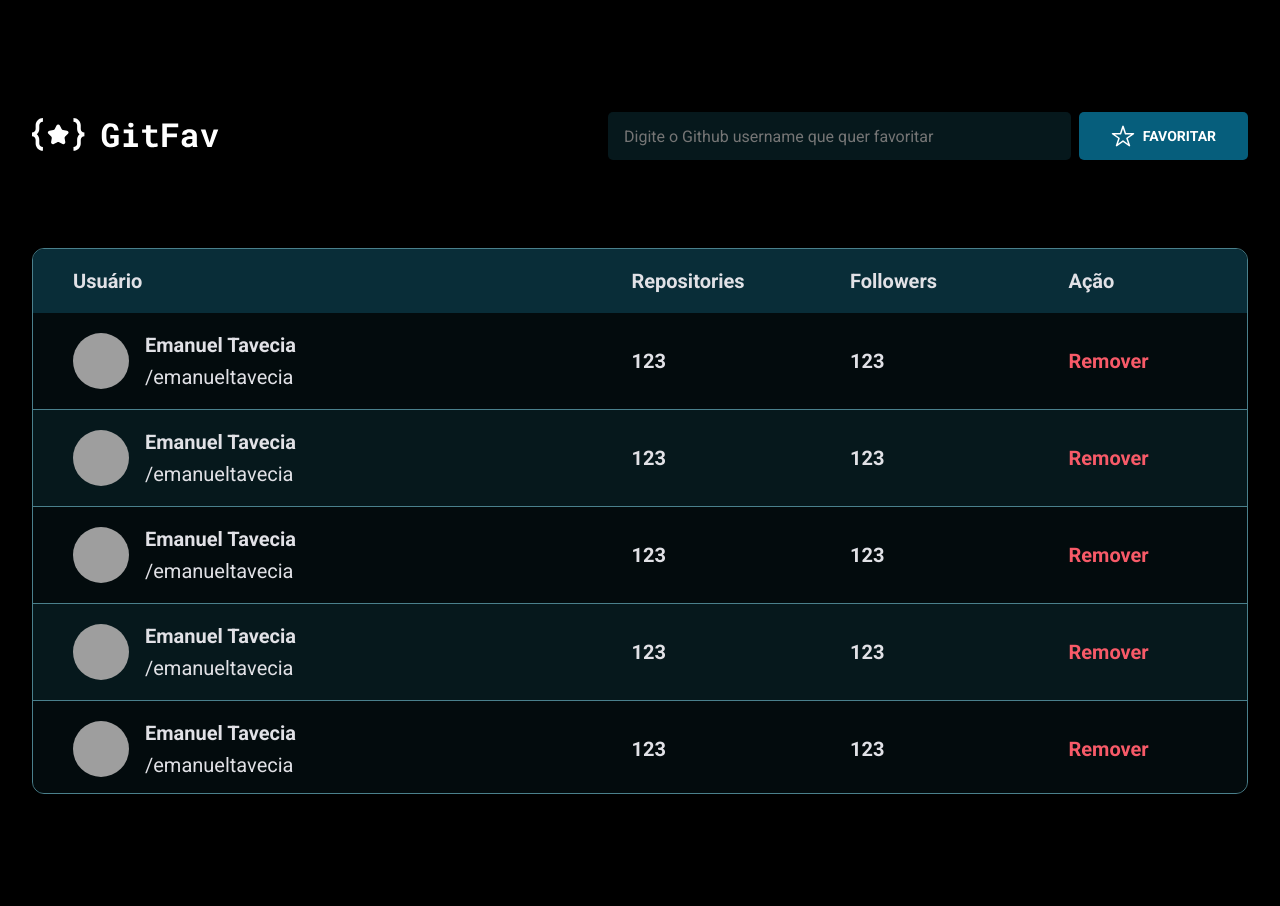
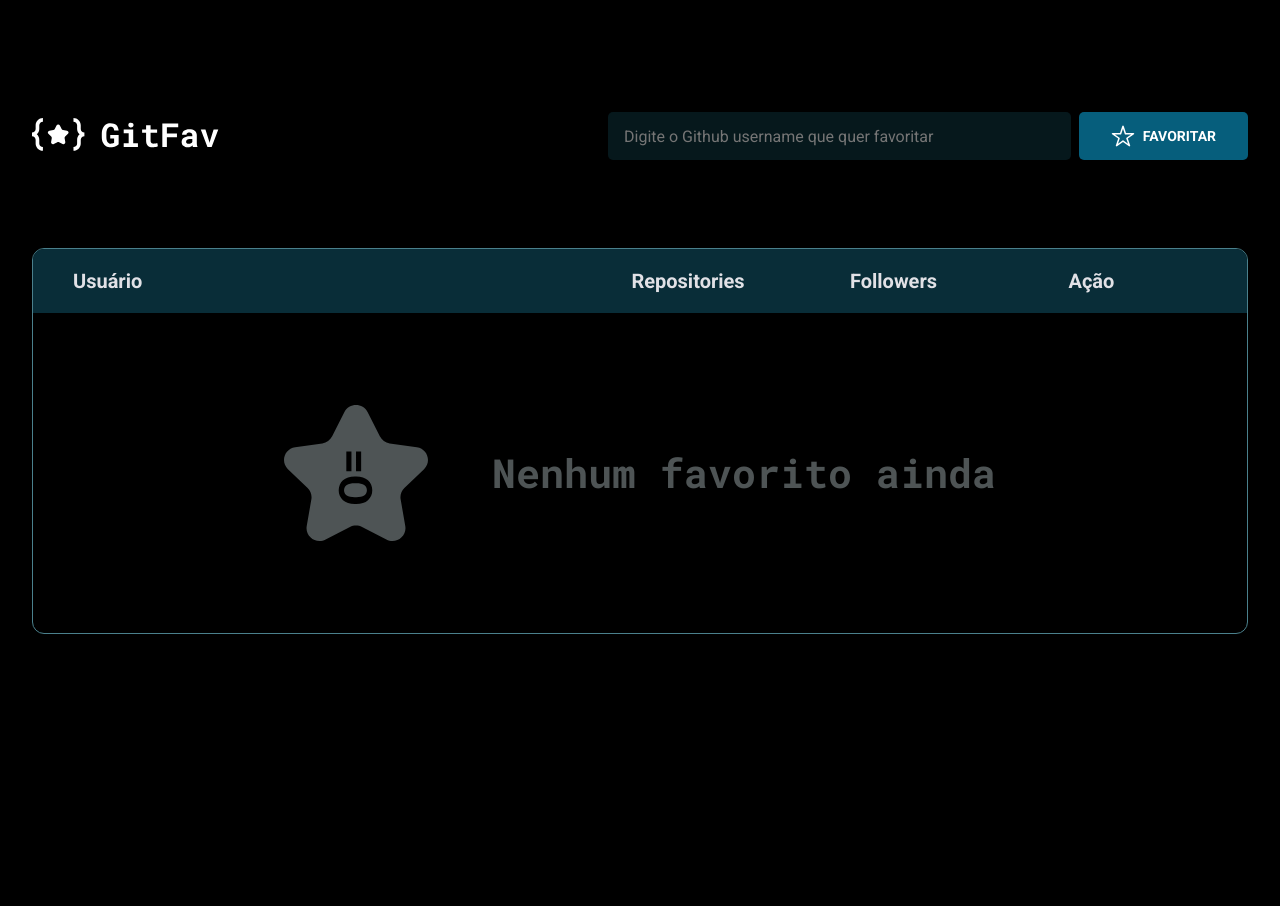
Before and after one commit to emanueltavecia/explorer-extra-project-08, a plain HTML site: page index.html in a window 1280 px wide. After the commit the page ends 800 px from the top, so only its background shows below. Drawn offline with Linux system fonts and the light colour scheme; grey boxes are pictures that could not be loaded.

Commit message:
add the functionality to include favorites

```diff
--- a/index.html
+++ b/index.html
@@ -20,7 +20,7 @@
           <img src="./assets/gitfav.svg" alt="" />
         </div>
 
-        <div class="input-wrapper">
+        <form class="input-wrapper">
           <label for="favorite" class="sr-only"
             >Digite o Github username que quer favoritar</label
           >
@@ -46,7 +46,7 @@
             </svg>
             Favoritar
           </button>
-        </div>
+        </form>
       </header>
       <div id="table-wrapper">
         <div id="thead">
@@ -58,112 +58,6 @@
         <div id="tbody">
           <table>
             <tbody>
-              <tr>
-                <td class="user">
-                  <img
-                    src="https://github.com/emanueltavecia.png"
-                    alt="Imagem de Emanuel Tavecia"
-                  />
-                  <a href="https://github.com/emanueltavecia">
-                    <p>Emanuel Tavecia</p>
-                    <span>/emanueltavecia</span>
-                  </a>
-                </td>
-                <td class="repositories">123</td>
-                <td class="followers">123</td>
-                <td class="action"><button>Remover</button></td>
-              </tr>
-              <tr>
-                <td class="user">
-                  <img
-                    src="https://github.com/emanueltavecia.png"
-                    alt="Imagem de Emanuel Tavecia"
-                  />
-                  <a href="https://github.com/emanueltavecia">
-                    <p>Emanuel Tavecia</p>
-                    <span>/emanueltavecia</span>
-                  </a>
-                </td>
-                <td class="repositories">123</td>
-                <td class="followers">123</td>
-                <td class="action"><button>Remover</button></td>
-              </tr>
-              <tr>
-                <td class="user">
-                  <img
-                    src="https://github.com/emanueltavecia.png"
-                    alt="Imagem de Emanuel Tavecia"
-                  />
-                  <a href="https://github.com/emanueltavecia">
-                    <p>Emanuel Tavecia</p>
-                    <span>/emanueltavecia</span>
-                  </a>
-                </td>
-                <td class="repositories">123</td>
-                <td class="followers">123</td>
-                <td class="action"><button>Remover</button></td>
-              </tr>
-              <tr>
-                <td class="user">
-                  <img
-                    src="https://github.com/emanueltavecia.png"
-                    alt="Imagem de Emanuel Tavecia"
-                  />
-                  <a href="https://github.com/emanueltavecia">
-                    <p>Emanuel Tavecia</p>
-                    <span>/emanueltavecia</span>
-                  </a>
-                </td>
-                <td class="repositories">123</td>
-                <td class="followers">123</td>
-                <td class="action"><button>Remover</button></td>
-              </tr>
-              <tr>
-                <td class="user">
-                  <img
-                    src="https://github.com/emanueltavecia.png"
-                    alt="Imagem de Emanuel Tavecia"
-                  />
-                  <a href="https://github.com/emanueltavecia">
-                    <p>Emanuel Tavecia</p>
-                    <span>/emanueltavecia</span>
-                  </a>
-                </td>
-                <td class="repositories">123</td>
-                <td class="followers">123</td>
-                <td class="action"><button>Remover</button></td>
-              </tr>
-              <tr>
-                <td class="user">
-                  <img
-                    src="https://github.com/emanueltavecia.png"
-                    alt="Imagem de Emanuel Tavecia"
-                  />
-                  <a href="https://github.com/emanueltavecia">
-                    <p>Emanuel Tavecia</p>
-                    <span>/emanueltavecia</span>
-                  </a>
-                </td>
-                <td class="repositories">123</td>
-                <td class="followers">123</td>
-                <td class="action"><button>Remover</button></td>
-              </tr>
-              <tr>
-                <td class="user">
-                  <img
-                    src="https://github.com/emanueltavecia.png"
-                    alt="Imagem de Emanuel Tavecia"
-                  />
-                  <a href="https://github.com/emanueltavecia">
-                    <p>Emanuel Tavecia</p>
-                    <span>/emanueltavecia</span>
-                  </a>
-                </td>
-                <td class="repositories">123</td>
-                <td class="followers">123</td>
-                <td class="action"><button>Remover</button></td>
-              </tr>
-
               <div id="no-favorites">
                 <img
                   src="./assets/star.svg"
--- a/src/main.js
+++ b/src/main.js
@@ -1,8 +1,59 @@
-let favorites = document.getElementsByTagName('tr')
-let noFavorites = document.getElementById('no-favorites')
+const tbody = document.querySelector('tbody')
+const favoritesElements = document.getElementsByTagName('tr')
+const noFavorites = document.getElementById('no-favorites')
+const favButton = document.querySelector('.input-wrapper button')
+const input = document.querySelector('.input-wrapper input')
 
-if (favorites.length === 0) {
-  noFavorites.style.display = 'flex'
-} else {
-  noFavorites.style.display = 'none'
+let favorites = []
+
+verifyIfHasFavorites()
+
+function verifyIfHasFavorites() {
+  if (favorites.length === 0) {
+    noFavorites.style.display = 'flex'
+  } else {
+    noFavorites.style.display = 'none'
+  }
 }
+
+favButton.addEventListener('click', (event) => {
+  event.preventDefault()
+  if (input.value === '') return
+  if (favorites.find((user) => user.login === input.value)) {
+    alert('Usuário já adicionado')
+    return
+  }
+  getGitHubUser(input.value)
+  input.value = ''
+})
+
+function getGitHubUser(username) {
+  fetch(`https://api.github.com/users/${username}`)
+    .then((data) => data.json())
+    .then((data) => createFavoriteRow(data))
+}
+
+function createFavoriteRow(user) {
+  const userElement = document.createElement('tr')
+  const { login, name, public_repos, followers } = user
+
+  const rowModel = `
+      <td class="user">
+        <img
+          src="https://github.com/${login}.png"
+          alt="Imagem de ${name}"
+        />
+        <a target="_blank" href="https://github.com/${login}">
+          <p>${name}</p>
+          <span>/${login}</span>
+        </a>
+      </td>
+      <td class="repositories">${public_repos}</td>
+      <td class="followers">${followers}</td>
+      <td class="action"><button>Remover</button></td>
+    `
+  userElement.innerHTML = rowModel
+  tbody.append(userElement)
+  favorites = [...favorites, user]
+  verifyIfHasFavorites()
+}
```
